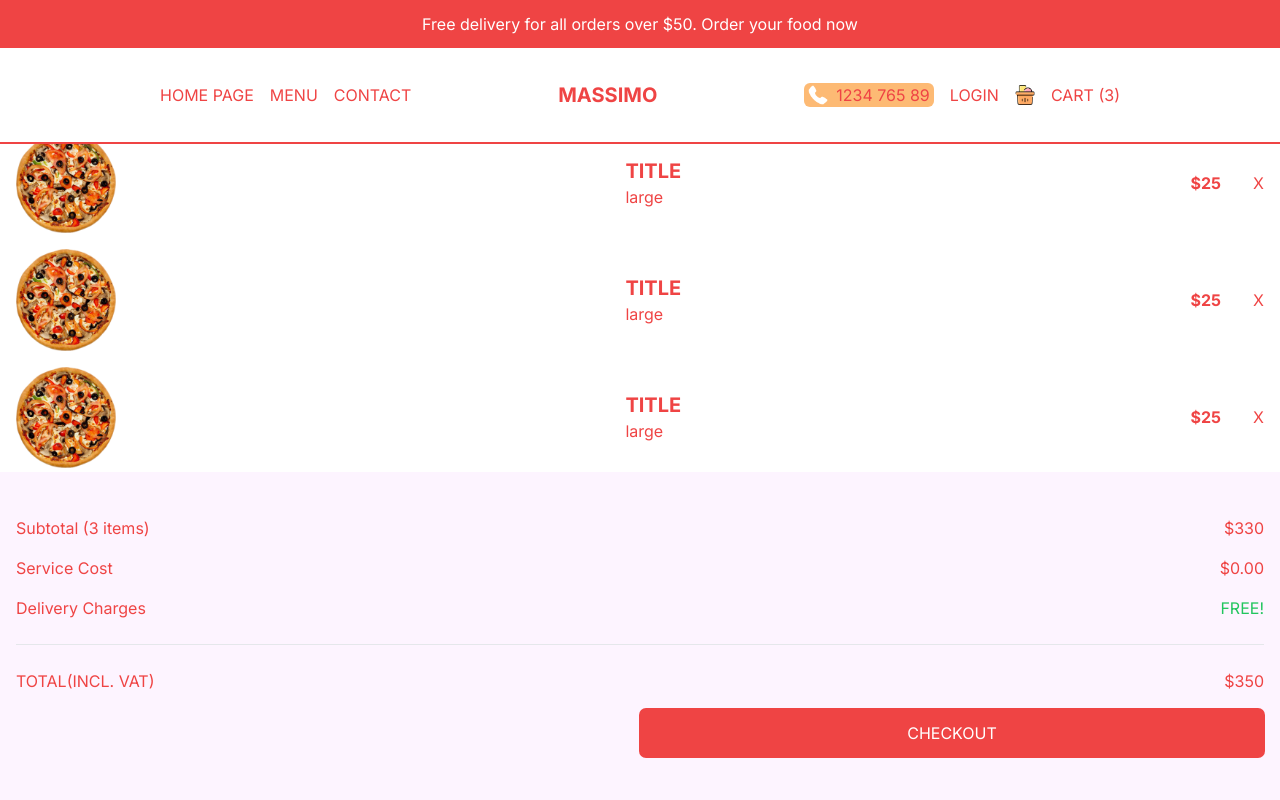
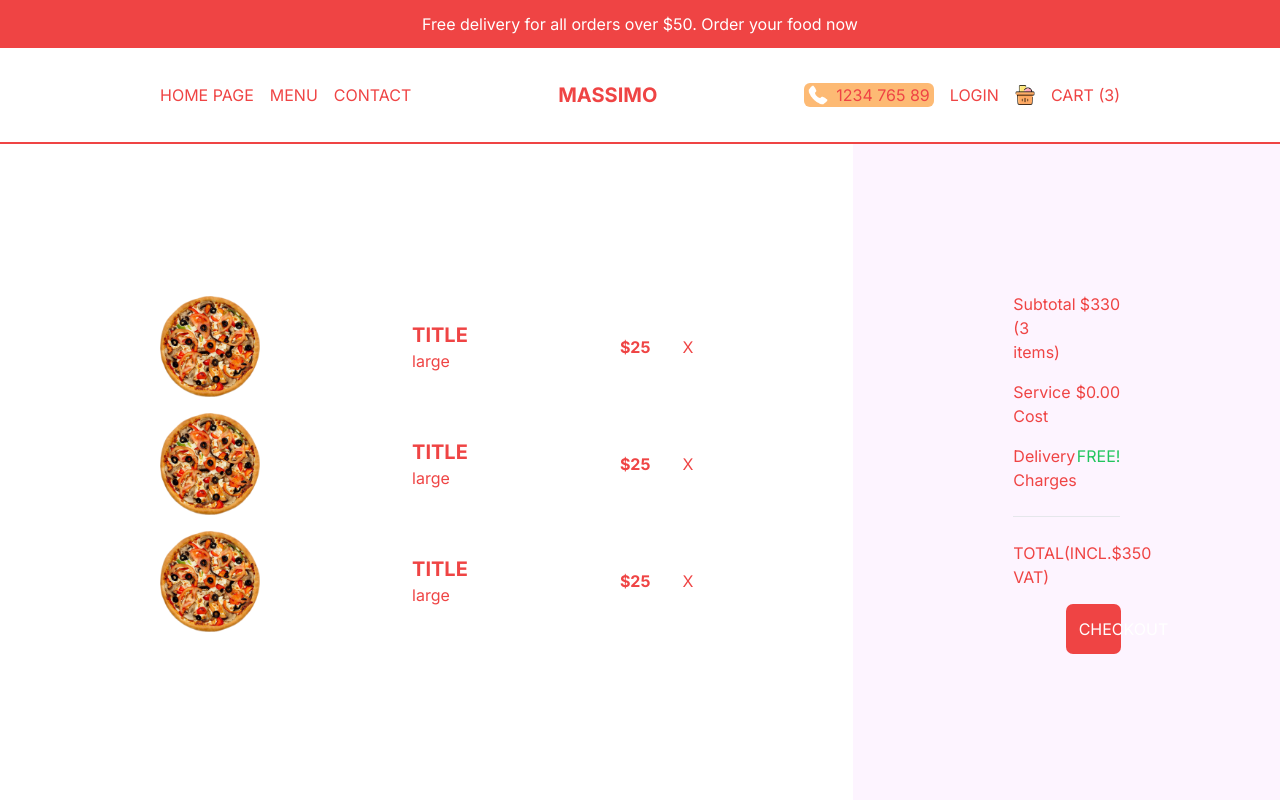
Before and after one commit to ArhamIT-003/Restaurant-UI, a Next.js app: page /cart in a window 1280 px wide. Shown: the top 800 px of the page. Built offline with nearby package versions, Linux system fonts and the light colour scheme.

Commit message:
Add to Cart responsive work is completed.

```diff
--- a/src/app/cart/page.tsx
+++ b/src/app/cart/page.tsx
@@ -3,11 +3,11 @@ import React from "react";
 
 const Cart = () => {
   return (
-    <div className="h-[calc(!00vh-6rem)] md:h-[calc(100vh-9rem)] flex flex-col text-red-500">
+    <div className="h-[calc(!00vh-6rem)] md:h-[calc(100vh-9rem)] flex flex-col text-red-500 lg:flex-row">
       {/* PRODUCT CONTAINER  */}
-      <div className="h-1/2 p-4 flex flex-col justify-center overflow-scroll">
+      <div className="h-1/2 p-4 flex flex-col justify-center overflow-scroll lg:h-full lg:w-2/3 2xl:w-1/2 lg:px-20 xl:px-40">
         {/* SINGLE ITEMS */}
-        <div className="flex items-center justify-between mb-4">
+        <div className="flex items-center justify-between mb-4 md:mt-[8rem] lg:mt-[0]">
           <Image
             src="/temporary/p1.png"
             alt=""
@@ -65,7 +65,7 @@ const Cart = () => {
         </div>
       </div>
       {/* PAYMENT CONTAINER */}
-      <div className="h-1/2 p-4 bg-fuchsia-50 flex flex-col gap-4 justify-center">
+      <div className="h-1/2 p-4 bg-fuchsia-50 flex flex-col gap-4 justify-center lg:h-full lg:w-1/3 2xl:w-1/2 lg:px-20 xl:px-40">
         <div className="flex justify-between">
           <span className="">Subtotal (3 items)</span>
           <span className="">$330</span>
```
